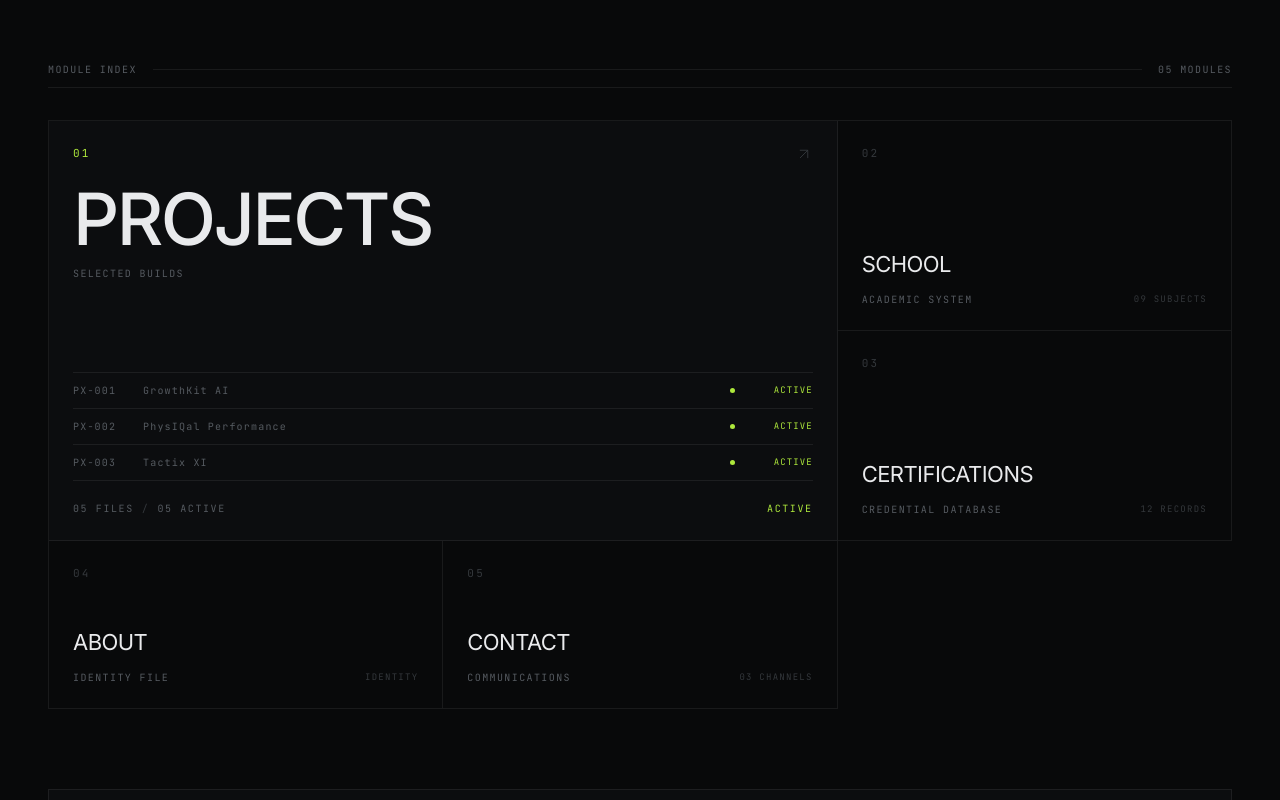
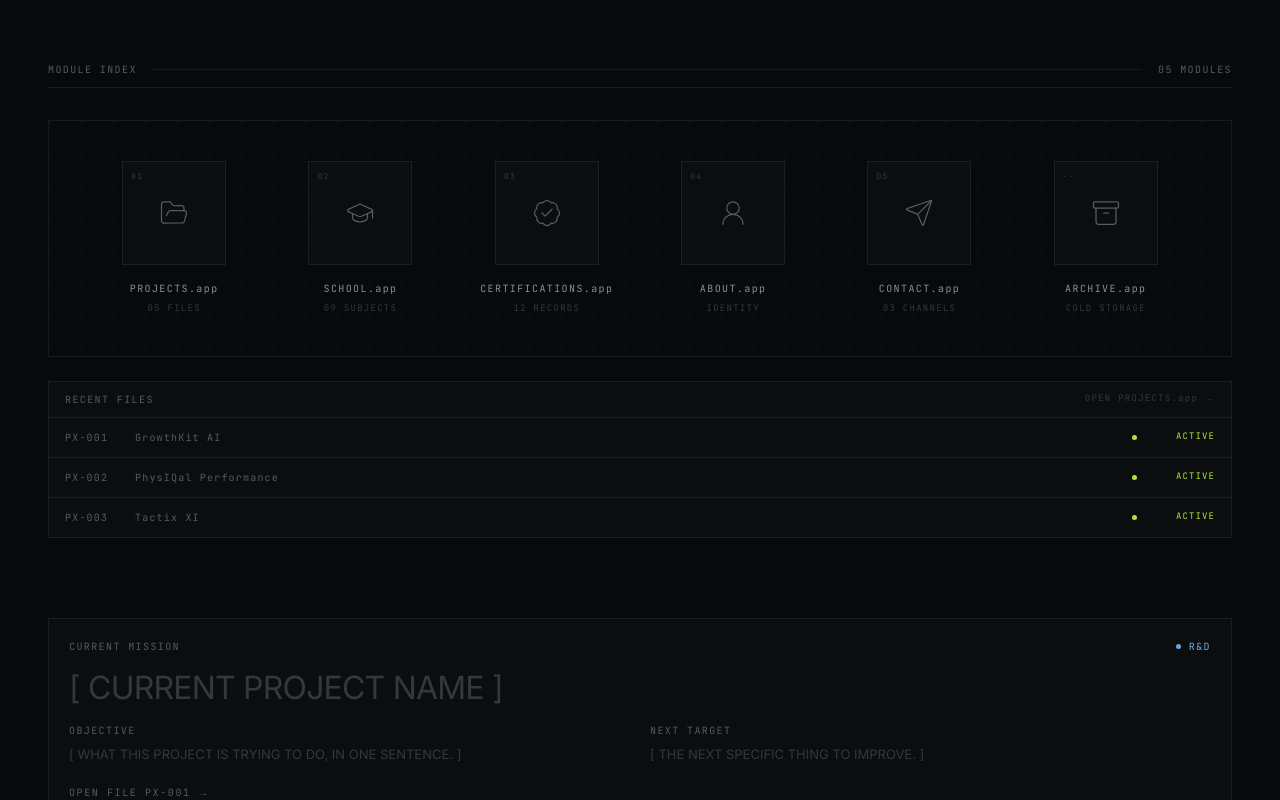
Before and after one commit to viditkhedekar/portfolio, a Next.js app: page / in a window 1280 px wide. Shown: the part 760-1560 px from the top of the page. Built offline with nearby package versions, Linux system fonts and the light colour scheme.

Commit message:
desktop: app icon grid + recent files strip

```diff
--- a/src/components/ModuleNavigation.tsx
+++ b/src/components/ModuleNavigation.tsx
@@ -1,14 +1,31 @@
 import Link from "next/link";
-import { ArrowUpRight } from "lucide-react";
-import { modules } from "@/lib/data/system";
+import {
+  Archive,
+  BadgeCheck,
+  FolderOpen,
+  GraduationCap,
+  Send,
+  UserRound,
+} from "lucide-react";
+import type { LucideIcon } from "lucide-react";
+import { apps } from "@/lib/data/apps";
 import { liveProjects, projectStats } from "@/lib/data/projects";
 import { Label, StatusDot, statusColor } from "@/components/ui";
 import { subjects } from "@/lib/data/school";
 import { certifications } from "@/lib/data/certifications";
 import { channels } from "@/lib/data/identity";
 
-/** Counts come from the data files so a tile never contradicts its module. */
-function moduleMeta(id: string): string {
+const GLYPH: Record<string, LucideIcon> = {
+  projects: FolderOpen,
+  school: GraduationCap,
+  certifications: BadgeCheck,
+  about: UserRound,
+  contact: Send,
+  archive: Archive,
+};
+
+/** Counts come from the data files so an icon never contradicts its app. */
+function appMeta(id: string): string {
   switch (id) {
     case "projects":
       return `${String(projectStats.indexed).padStart(2, "0")} FILES`;
@@ -20,68 +37,85 @@ function moduleMeta(id: string): string {
       return "IDENTITY";
     case "contact":
       return `${String(channels.length).padStart(2, "0")} CHANNELS`;
+    case "archive":
+      return "COLD STORAGE";
     default:
       return "";
   }
 }
 
-/** Shared hover treatment: a 1px accent rule that draws in from the left. */
-function Sweep() {
+/**
+ * The desktop: application icons rather than a page nav.
+ *
+ * Icons are ordered by the module rail, with ARCHIVE last as the one app that
+ * sits outside the module index.
+ */
+export function ModuleNavigation() {
   return (
-    <span
-      aria-hidden
-      className="absolute inset-x-0 top-0 h-px origin-left scale-x-0 bg-[var(--vk-accent)] transition-transform duration-500 ease-[cubic-bezier(0.22,1,0.36,1)] group-hover:scale-x-100"
+    <nav aria-label="Applications">
+      <div className="vk-grid-bg border border-[var(--vk-line)] p-6 sm:p-10">
+        <ul className="grid grid-cols-2 gap-x-4 gap-y-10 sm:grid-cols-3 lg:grid-cols-6">
+          {apps.map((a) => {
+            const Glyph = GLYPH[a.id] ?? FolderOpen;
+            return (
+              <li key={a.id}>
+                <Link
+                  href={a.href}
+                  data-cursor="LAUNCH"
+                  data-cursor-sub={a.file}
+                  className="group flex flex-col items-center text-center"
+                >
+                  {/* Icon plate */}
+                  <span className="relative flex aspect-square w-full max-w-[104px] items-center justify-center border border-[var(--vk-line)] bg-[var(--vk-bg-panel)] transition-all duration-300 ease-[cubic-bezier(0.22,1,0.36,1)] group-hover:-translate-y-1 group-hover:border-[var(--vk-accent)] group-hover:bg-[var(--vk-bg-raised)] group-hover:shadow-[0_10px_30px_-14px_var(--vk-accent-soft)]">
+                    <span className="vk-mono absolute left-2 top-2 text-[8px] tracking-[0.16em] text-[var(--vk-fg-ghost)] transition-colors group-hover:text-[var(--vk-accent)]">
+                      {a.index}
+                    </span>
+                    <Glyph
+                      size={30}
+                      strokeWidth={1}
+                      className="text-[var(--vk-fg-faint)] transition-colors duration-300 group-hover:text-[var(--vk-accent)]"
                     />
+                  </span>
+
+                  <span className="vk-mono mt-4 block text-[10px] tracking-[0.14em] text-[var(--vk-fg-dim)] transition-colors group-hover:text-[var(--vk-fg)]">
+                    {a.file}
+                  </span>
+                  <span className="vk-mono mt-1.5 block text-[9px] tracking-[0.14em] text-[var(--vk-fg-ghost)]">
+                    {appMeta(a.id)}
+                  </span>
+                </Link>
+              </li>
             );
-}
-
-export function ModuleNavigation() {
-  const [primary, ...rest] = modules;
-
-  return (
-    <nav aria-label="System modules">
-      <div className="grid grid-cols-1 border-l border-t border-[var(--vk-line)] sm:grid-cols-2 lg:grid-cols-3">
-        {/* 01 — PROJECTS, dominant */}
-        <Link
-          href={primary.href}
-          data-cursor="ACCESS MODULE"
-          data-cursor-sub="01 / PROJECTS"
-          className="group relative flex min-h-[280px] flex-col justify-between border-b border-r border-[var(--vk-line)] bg-[var(--vk-bg-panel)] p-6 transition-colors duration-300 hover:bg-[var(--vk-bg-raised)] sm:col-span-2 sm:min-h-[340px] lg:row-span-2 lg:min-h-[420px]"
-        >
-          <Sweep />
-
-          <div className="flex items-start justify-between gap-6">
-            <div>
-              <div className="vk-mono text-[11px] tracking-[0.2em] text-[var(--vk-accent)]">
-                {primary.index}
-              </div>
-              <h3 className="vk-display mt-6 text-[clamp(2.4rem,6.5vw,4.5rem)] text-[var(--vk-fg)]">
-                {primary.name}
-              </h3>
-              <p className="vk-label mt-4">{primary.description}</p>
-            </div>
-            <ArrowUpRight
-              size={18}
-              strokeWidth={1.25}
-              className="shrink-0 text-[var(--vk-fg-ghost)] transition-all duration-300 group-hover:-translate-y-0.5 group-hover:translate-x-0.5 group-hover:text-[var(--vk-accent)]"
-            />
+          })}
+        </ul>
       </div>
 
-          {/* File preview strip */}
-          <div className="mt-10">
-            <ul className="border-t border-[var(--vk-line)]">
+      {/* Recent files strip — the desktop still shows what is in the system. */}
+      <div className="mt-6 border border-[var(--vk-line)] bg-[var(--vk-bg-panel)]">
+        <div className="flex h-9 items-center justify-between border-b border-[var(--vk-line)] px-4">
+          <Label>RECENT FILES</Label>
+          <Link
+            href="/projects"
+            className="vk-mono text-[9px] tracking-[0.14em] text-[var(--vk-fg-ghost)] transition-colors hover:text-[var(--vk-accent)]"
+          >
+            OPEN PROJECTS.app →
+          </Link>
+        </div>
+        <ul>
           {liveProjects.slice(0, 3).map((p) => (
-                <li
-                  key={p.id}
-                  className="flex items-center gap-4 border-b border-[var(--vk-line)] py-2.5"
+            <li key={p.id} className="border-b border-[var(--vk-line)] last:border-b-0">
+              <Link
+                href={`/projects/${p.id.toLowerCase()}`}
+                data-cursor="OPEN FILE"
+                data-cursor-sub={p.id}
+                className="group flex items-center gap-4 px-4 py-3 transition-colors hover:bg-[var(--vk-bg-raised)]"
               >
-                  <span className="vk-mono w-[54px] shrink-0 text-[10px] tracking-[0.12em] text-[var(--vk-fg-faint)]">
+                <span className="vk-mono w-[54px] shrink-0 text-[10px] tracking-[0.12em] text-[var(--vk-fg-faint)] transition-colors group-hover:text-[var(--vk-accent)]">
                   {p.id}
                 </span>
-                  <span className="vk-mono hidden flex-1 truncate text-[10px] tracking-[0.12em] text-[var(--vk-fg-faint)] sm:block">
+                <span className="vk-mono min-w-0 flex-1 truncate text-[10px] tracking-[0.12em] text-[var(--vk-fg-faint)]">
                   {p.name}
                 </span>
-                  <span className="flex-1 sm:hidden" />
                 <StatusDot status={p.status} />
                 <span
                   className="vk-mono w-[62px] shrink-0 text-right text-[9px] tracking-[0.12em]"
@@ -89,58 +123,10 @@ export function ModuleNavigation() {
                 >
                   {p.status}
                 </span>
+              </Link>
             </li>
           ))}
         </ul>
-
-            <div className="mt-5 flex items-center justify-between">
-              <span className="vk-mono text-[10px] tracking-[0.16em] text-[var(--vk-fg-faint)]">
-                {String(projectStats.indexed).padStart(2, "0")} FILES
-                <span className="mx-2 text-[var(--vk-fg-ghost)]">/</span>
-                {String(projectStats.active).padStart(2, "0")} ACTIVE
-              </span>
-              <span className="vk-mono text-[10px] tracking-[0.16em] text-[var(--vk-accent)]">
-                {primary.status}
-              </span>
-            </div>
-          </div>
-        </Link>
-
-        {/* 02–06 */}
-        {rest.map((m) => (
-          <Link
-            key={m.id}
-            href={m.href}
-            data-cursor="ACCESS MODULE"
-            data-cursor-sub={`${m.index} / ${m.name}`}
-            className="group relative flex min-h-[168px] flex-col justify-between border-b border-r border-[var(--vk-line)] p-6 transition-colors duration-300 hover:bg-[var(--vk-bg-panel)]"
-          >
-            <Sweep />
-
-            <div className="flex items-start justify-between gap-4">
-              <span className="vk-mono text-[11px] tracking-[0.2em] text-[var(--vk-fg-ghost)] transition-colors duration-300 group-hover:text-[var(--vk-accent)]">
-                {m.index}
-              </span>
-              <ArrowUpRight
-                size={14}
-                strokeWidth={1.25}
-                className="shrink-0 text-transparent transition-all duration-300 group-hover:text-[var(--vk-fg-faint)]"
-              />
-            </div>
-
-            <div>
-              <h3 className="text-[22px] tracking-tight text-[var(--vk-fg)] transition-transform duration-300 ease-[cubic-bezier(0.22,1,0.36,1)] group-hover:-translate-y-0.5">
-                {m.name}
-              </h3>
-              <div className="mt-3 flex items-center justify-between gap-3">
-                <Label>{m.description}</Label>
-                <span className="vk-mono text-[9px] tracking-[0.14em] text-[var(--vk-fg-ghost)] transition-opacity duration-300 group-hover:opacity-0">
-                  {moduleMeta(m.id)}
-                </span>
-              </div>
-            </div>
-          </Link>
-        ))}
       </div>
     </nav>
   );
```
Lines whose indentation alone changed are shown as unchanged.
